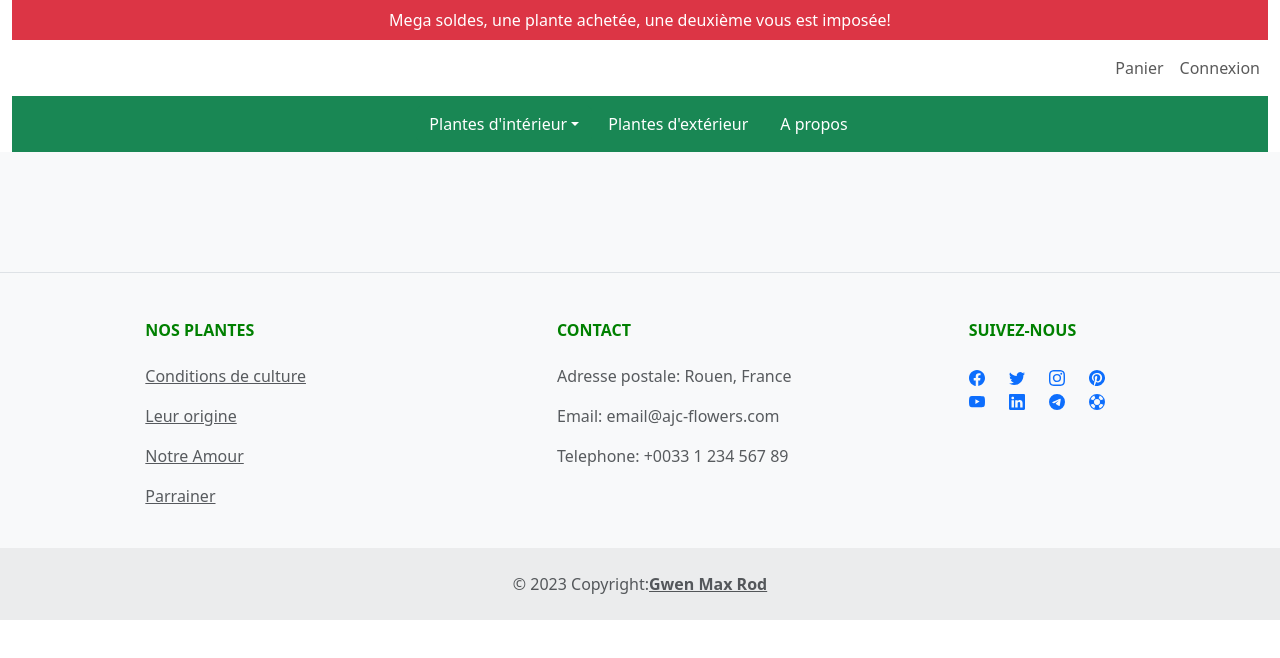
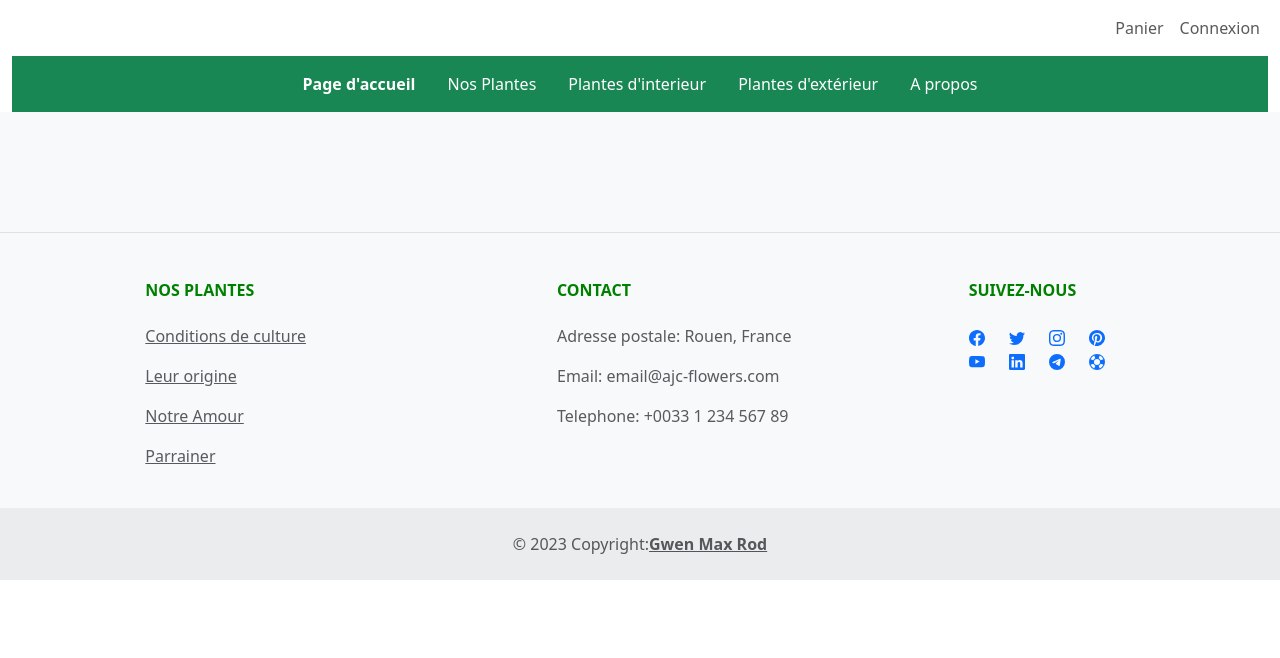
Before and after one commit to GwenCoz/projet-final, a React (Create React App) app: page / in a window 1280 px wide. Shown: the top 658 px of the page. Built offline with nearby package versions, Linux system fonts and the light colour scheme.

Commit message:
Update Header.tsx

```diff
--- a/src/components/Header.tsx
+++ b/src/components/Header.tsx
@@ -25,9 +25,6 @@ function Header(){
            <div>
 <div className="container-fluid">
 
-<nav className="navbar navbar-expand-sm justify-content-center bg-danger text-white">
-Mega soldes, une plante achetée, une deuxième vous est imposée!
-</nav>
 </div>
 
 <div>
@@ -73,7 +70,7 @@ Mega soldes, une plante achetée, une deuxième vous est imposée!
 <div>
 <div className="container-fluid">
     <nav className="navbar navbar-expand-sm bg-success navbar-dark justify-content-center">
-       <Dropdown>
+       {/* <Dropdown>
        <Dropdown.Toggle variant="success" id="dropdown-basic">
         Plantes d'intérieur
        </Dropdown.Toggle>
@@ -82,9 +79,18 @@ Mega soldes, une plante achetée, une deuxième vous est imposée!
         <Dropdown.Item href="/nos_plantes">Par Emplacement</Dropdown.Item>
         <Dropdown.Item href="/nos_plantes">Par Beauté</Dropdown.Item>
       </Dropdown.Menu>
-      </Dropdown>
+      </Dropdown>  */}
 
       <Nav >
+        <Nav.Item>
+          <Nav.Link style={{color:"white"}} href="/"><b>Page d'accueil</b></Nav.Link>
+        </Nav.Item>
+        <Nav.Item>
+          <Nav.Link style={{color:"white"}} href="/nos_plantes" >Nos Plantes</Nav.Link>
+        </Nav.Item>
+        <Nav.Item>
+          <Nav.Link style={{color:"white"}}>Plantes d'interieur</Nav.Link>
+        </Nav.Item>
         <Nav.Item>
           <Nav.Link style={{color:"white"}}>Plantes d'extérieur</Nav.Link>
         </Nav.Item>
```
